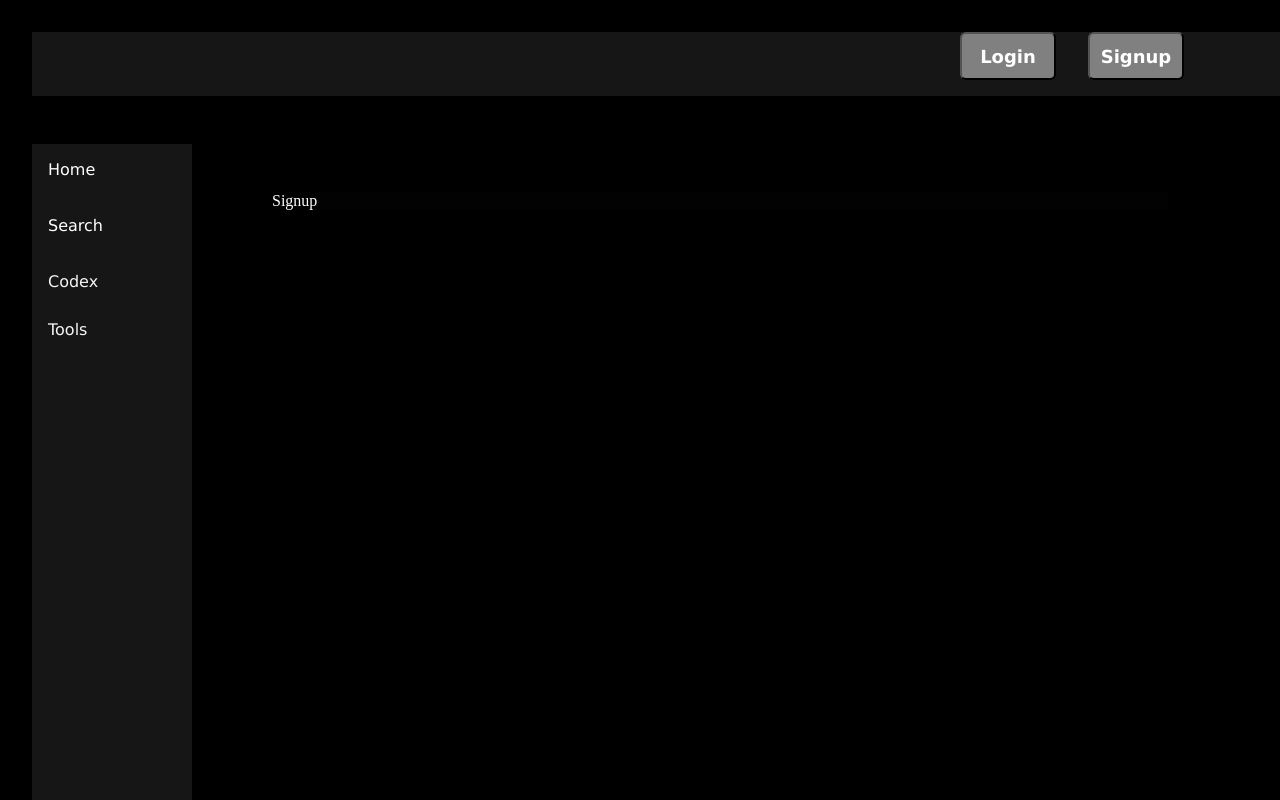
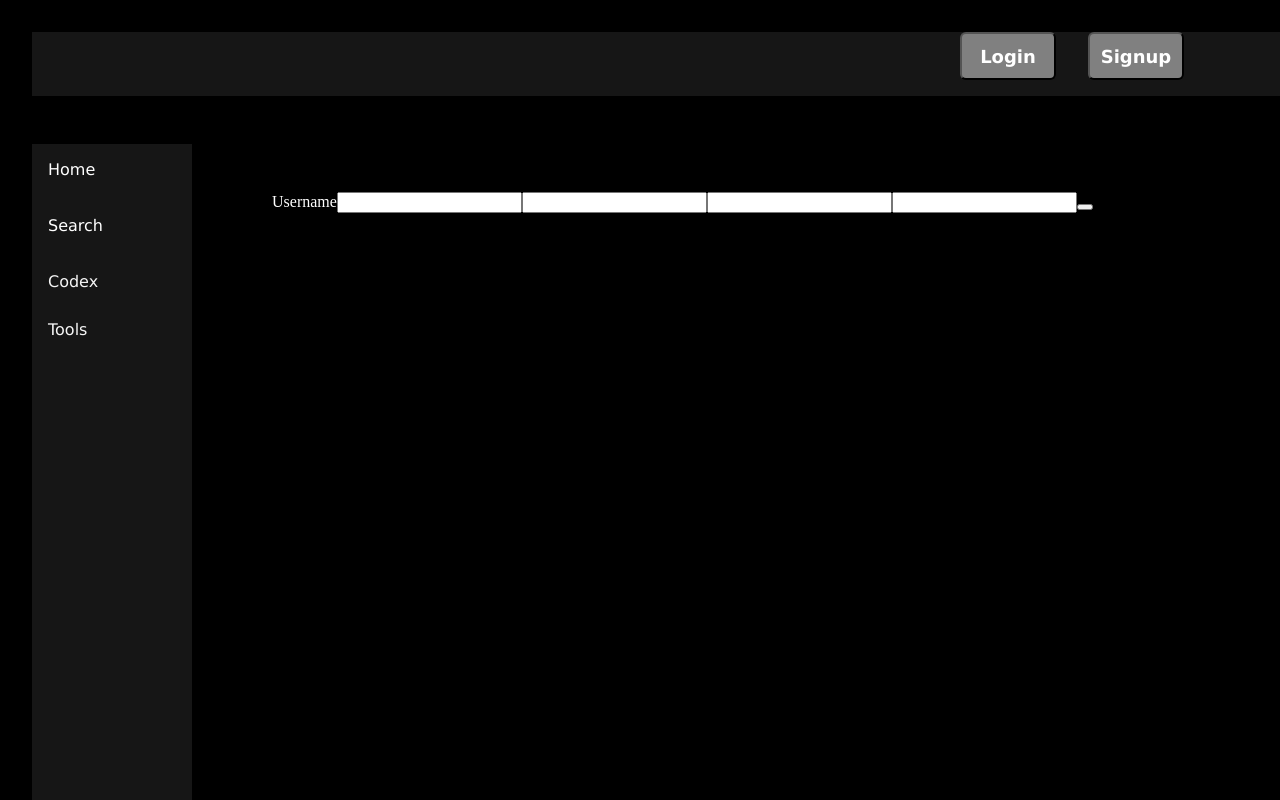
Before and after one commit to dnlstronge/monsters-db, a React (Create React App) app: page /signup in a window 1280 px wide. Shown: the top 800 px of the page. Built offline with nearby package versions, Linux system fonts and the light colour scheme.

Commit message:
[feat] - create init template for signup form

```diff
--- a/src/App.tsx
+++ b/src/App.tsx
@@ -53,8 +53,6 @@ function App() {
         {!showCreaturesAZ && !showCreatureTool &&
         <p>Coming soon...</p>} */}
       </div>
-
-      <Home />
     </div>
   );
 }
--- a/src/Components/Home/Home.module.css
+++ b/src/Components/Home/Home.module.css
@@ -17,7 +17,10 @@
 
 }
 .para {
+    font-family: Verdana, Geneva, Tahoma, sans-serif;
+    color: white;
     margin-top: 1rem;
+    margin-bottom: 1rem;
 }
 .intro {
     color: white;
--- a/src/Components/LoginSignup/Signup.tsx
+++ b/src/Components/LoginSignup/Signup.tsx
@@ -1,8 +1,27 @@
 import React from 'react'
+import classes from "./Signup.module.css"
+const Signup = () => {
 
-const Signup = () => {
+
+  /* handlers */
+  const handleSubmit = () => {
+
+  }
   return (
-    <div>Signup</div>
+    <div className={classes.container}>
+
+      <form onSubmit={handleSubmit}>
+        <label className={classes.label} htmlFor="__username">Username</label>
+        <input type="text" className={classes.input} id="__username"/>
+        <label className={classes.label}htmlFor="__email"></label>
+        <input type="email" id="__email" />
+        <label className={classes.label} htmlFor="__password"></label>
+        <input className={classes.input} type="password" id="__password"/>
+        <label className={classes.label} htmlFor="__password"></label>
+        <input className={classes.input} type="password" id="__password"/>
+        <button type="submit"></button>
+      </form>
+    </div>
   )
 }
 
```
